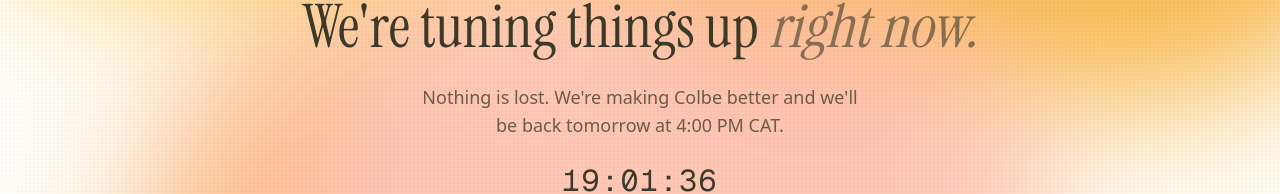
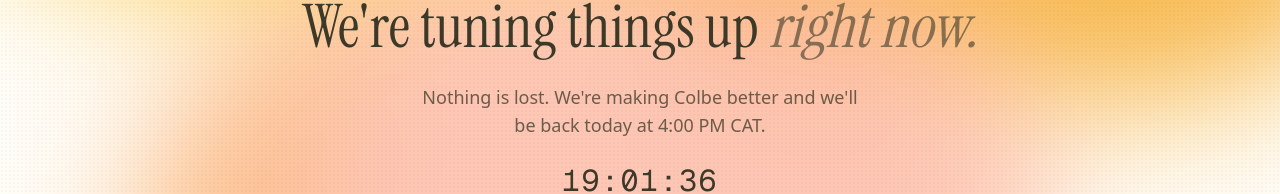
Before and after one commit to ColbemLLC/mockup, a Next.js app: page / in a window 1280 px wide. Shown: the part 467-661 px from the top of the page. Built offline with nearby package versions, Linux system fonts and the light colour scheme.

Commit message:
feat: last update to this repository!

```diff
--- a/app/page.tsx
+++ b/app/page.tsx
@@ -4,7 +4,7 @@ import Image from "next/image";
 import { useEffect, useState } from "react";
 import { ArrowUpRight } from "@phosphor-icons/react";
 
-// Tomorrow, Sun 1 Nov 2026, 4:00 PM CAT (UTC+2)
+// Sun 1 Nov 2026, 4:00 PM CAT (UTC+2)
 const RELEASE = new Date("2026-11-01T16:00:00+02:00").getTime();
 
 const pad = (n: number) => String(n).padStart(2, "0");
@@ -19,13 +19,16 @@ function useCountdown() {
     return () => clearInterval(id);
   }, []);
 
-  if (left === null) return "--:--:--";
+  if (left === null) return { time: "--:--:--", done: false };
   const s = Math.floor(left / 1000);
-  return `${pad(Math.floor(s / 3600))}:${pad(Math.floor((s % 3600) / 60))}:${pad(s % 60)}`;
+  return {
+    time: `${pad(Math.floor(s / 3600))}:${pad(Math.floor((s % 3600) / 60))}:${pad(s % 60)}`,
+    done: left === 0,
+  };
 }
 
 export default function Page() {
-  const time = useCountdown();
+  const { time, done } = useCountdown();
 
   return (
     <div className="fixed inset-0 isolate overflow-hidden bg-[#FFFDF7] text-[#3d3929]">
@@ -60,14 +63,21 @@ export default function Page() {
           <span className="italic opacity-60">right now.</span>
         </h1>
 
-        <p className="max-w-md text-base opacity-75 sm:text-lg">
-          Nothing is lost. We&apos;re making Colbe better and we&apos;ll be back
-          tomorrow at 4:00 PM CAT.
-        </p>
-
-        <div className="font-mono text-3xl tabular-nums tracking-wider">
-          {time}
-        </div>
+        {done ? (
+          <p className="max-w-md text-xl font-medium sm:text-2xl">
+            Please wait! The launch will begin shortly
+          </p>
+        ) : (
+          <>
+            <p className="max-w-md text-base opacity-75 sm:text-lg">
+              Nothing is lost. We&apos;re making Colbe better and we&apos;ll be
+              back today at 4:00 PM CAT.
+            </p>
+            <div className="font-mono text-3xl tabular-nums tracking-wider">
+              {time}
+            </div>
+          </>
+        )}
 
         <a
           href="https://github.com/ColbemLLC"
```
